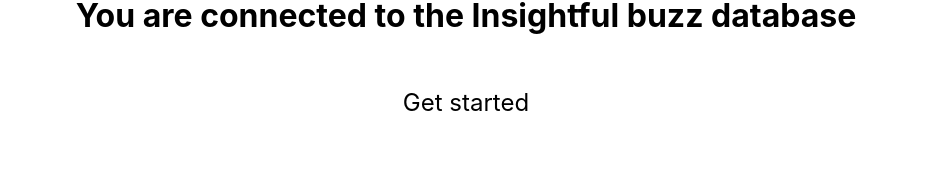
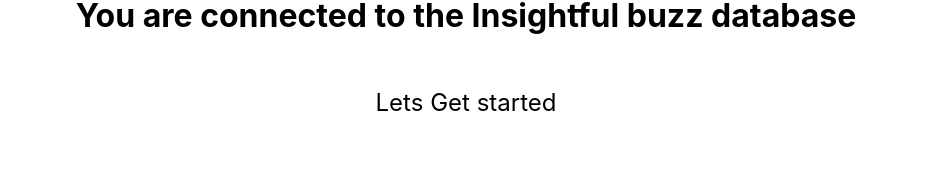
Before and after one commit to morrisonak/mflix, a Next.js app: page / in a window 1280 px wide. Shown: the part 197-372 px from the top of the page, without its empty margins (174-1102 px from the left). Built offline with nearby package versions, Linux system fonts and the light colour scheme; no server answers; the database is empty.

Commit message:
lets get started

```diff
--- a/pages/index.js
+++ b/pages/index.js
@@ -24,7 +24,7 @@ export default function Home({ isConnected }) {
         )}
 
         <p className="description">
-          Get started
+          Lets Get started
         </p>
 
         <div className="grid">
```
